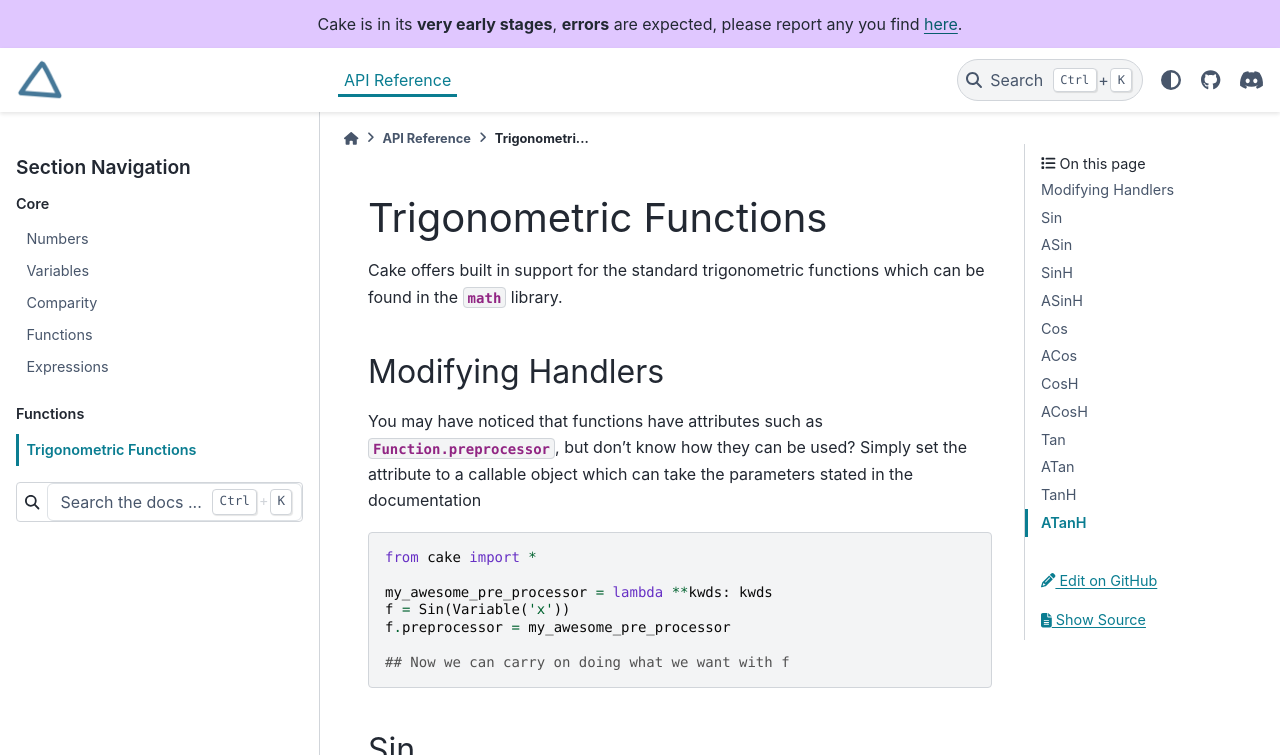
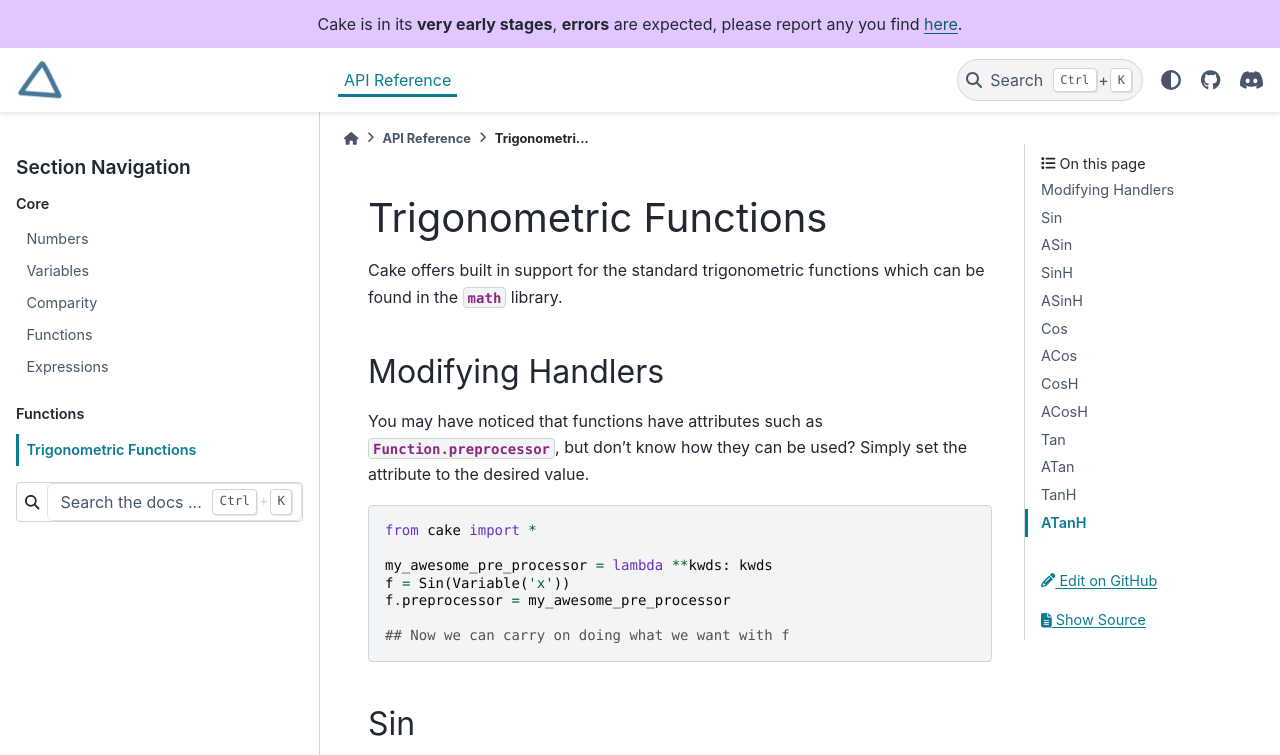
Before and after one commit to Seniatical/Cake, a Sphinx documentation site: the page built from docs/api/functions/trig.rst, in a window 1280 px wide and 900 px high, cut to the strip 0-755 px from the top of the window. Built offline with Sphinx 7.4.7 and the PyData theme 0.15.4, drawn with Linux system fonts in a browser that asks for light colours.

Commit message:
reword handlers sentence

```diff
--- a/docs/api/functions/trig.rst
+++ b/docs/api/functions/trig.rst
@@ -15,7 +15,7 @@ Cake offers built in support for the standard trigonometric functions which can
 Modifying Handlers
 ==================
 You may have noticed that functions have attributes such as :attr:`Function.preprocessor`, but don't know how they can be used?
-Simply set the attribute to a callable object which can take the parameters stated in the documentation
+Simply set the attribute to the desired value.
 
 .. code-block:: py
 
```
